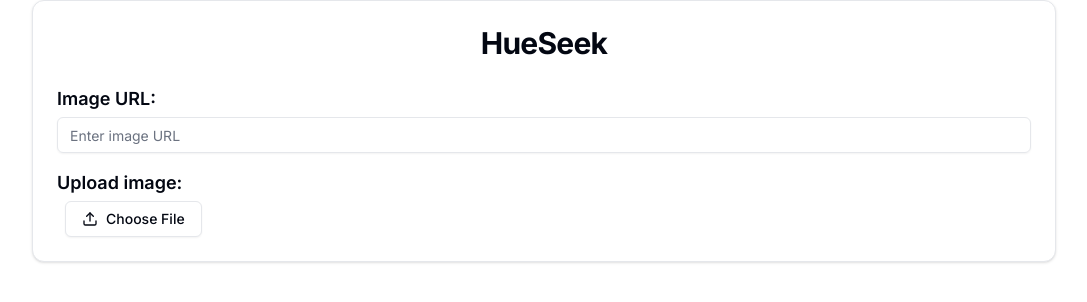
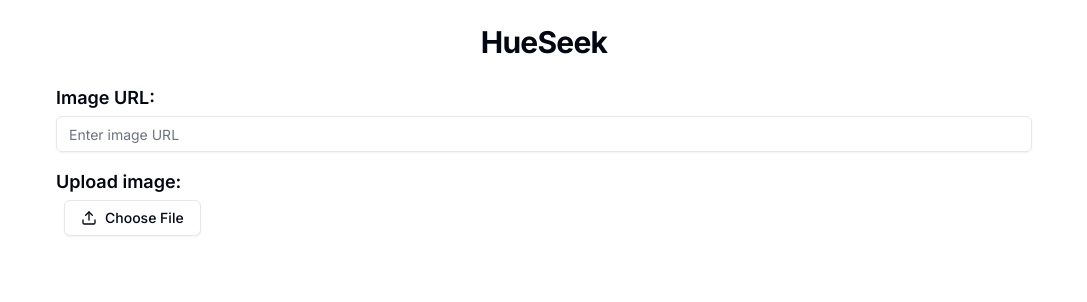
Before and after one commit to YeMyat144/colore, a Next.js app: page / in a window 1280 px wide. Shown: the top 302 px of the page, without its empty margins (96-1183 px from the left). Built offline with nearby package versions, Linux system fonts and the light colour scheme.

Commit message:
Remove border

```diff
--- a/app/page.tsx
+++ b/app/page.tsx
@@ -89,7 +89,7 @@ export default function ImageColorPicker() {
 
   return (
     <div className="container mx-auto min-h-full flex items-center justify-center w-full">
-      <Card className="w-full max-w-5xl">
+      <Card className="w-full max-w-5xl border-none shadow-none">
         <CardHeader>
           <CardTitle className="text-3xl font-bold text-center">
             HueSeek
```
